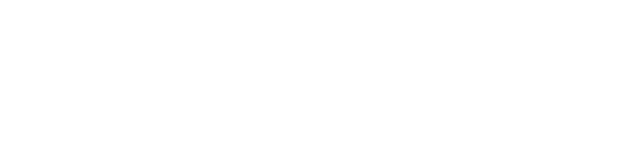
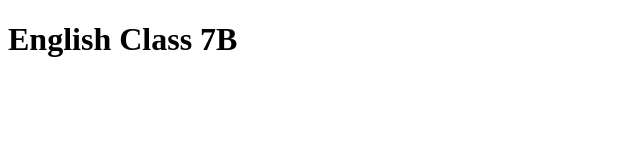
Before and after one commit to bakhtiyorovaguli-jpg/my-class, a plain HTML site: page index.html in a window 1280 px wide. Shown: the whole page, without its empty margins (0-640 px from the left). Drawn offline with Linux system fonts and the light colour scheme.

Commit message:
class added

```diff
--- a/index.html
+++ b/index.html
@@ -6,6 +6,6 @@
     <title>Document</title>
 </head>
 <body>
-
+    <h1>English Class 7B</h1>
 </body>
 </html>
```
